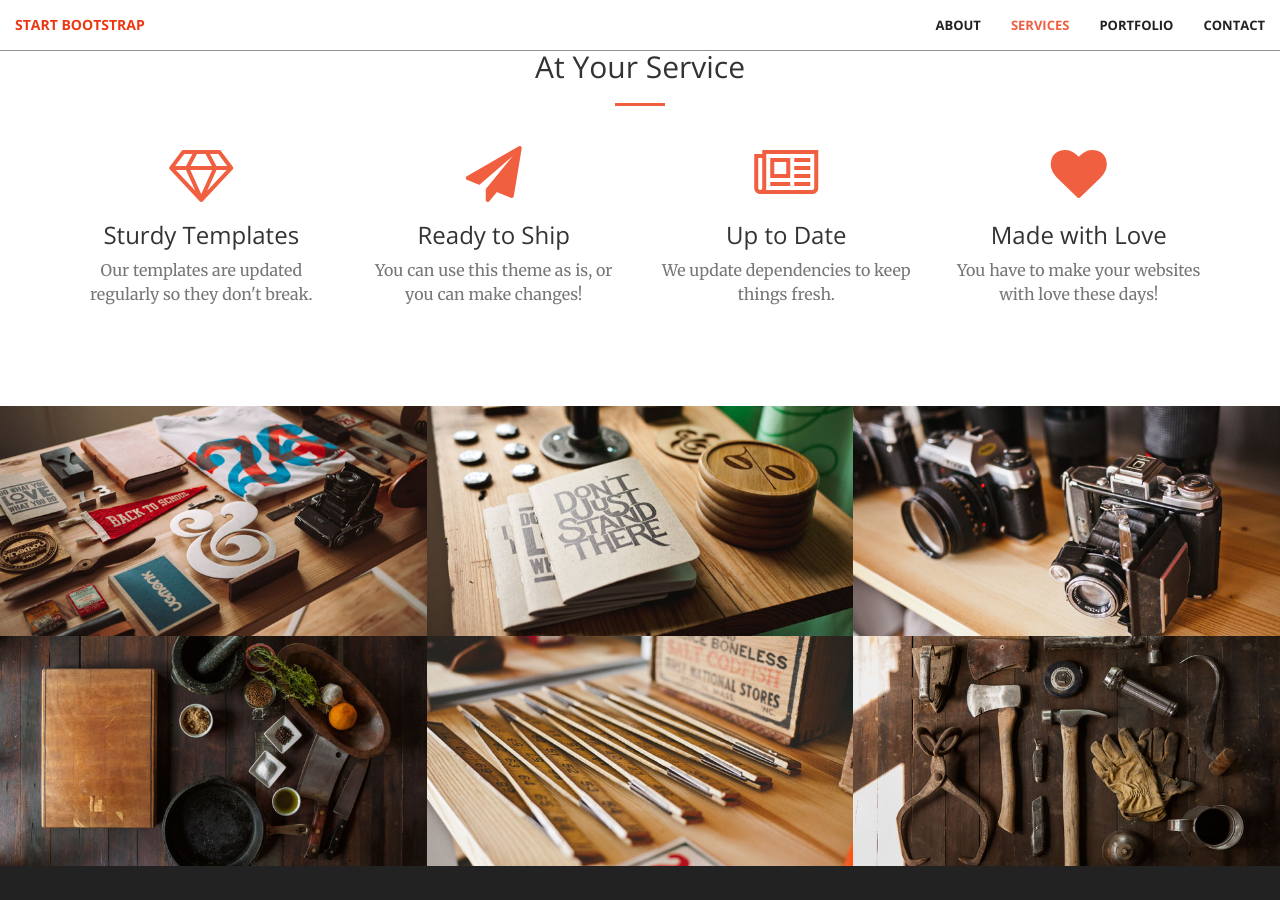
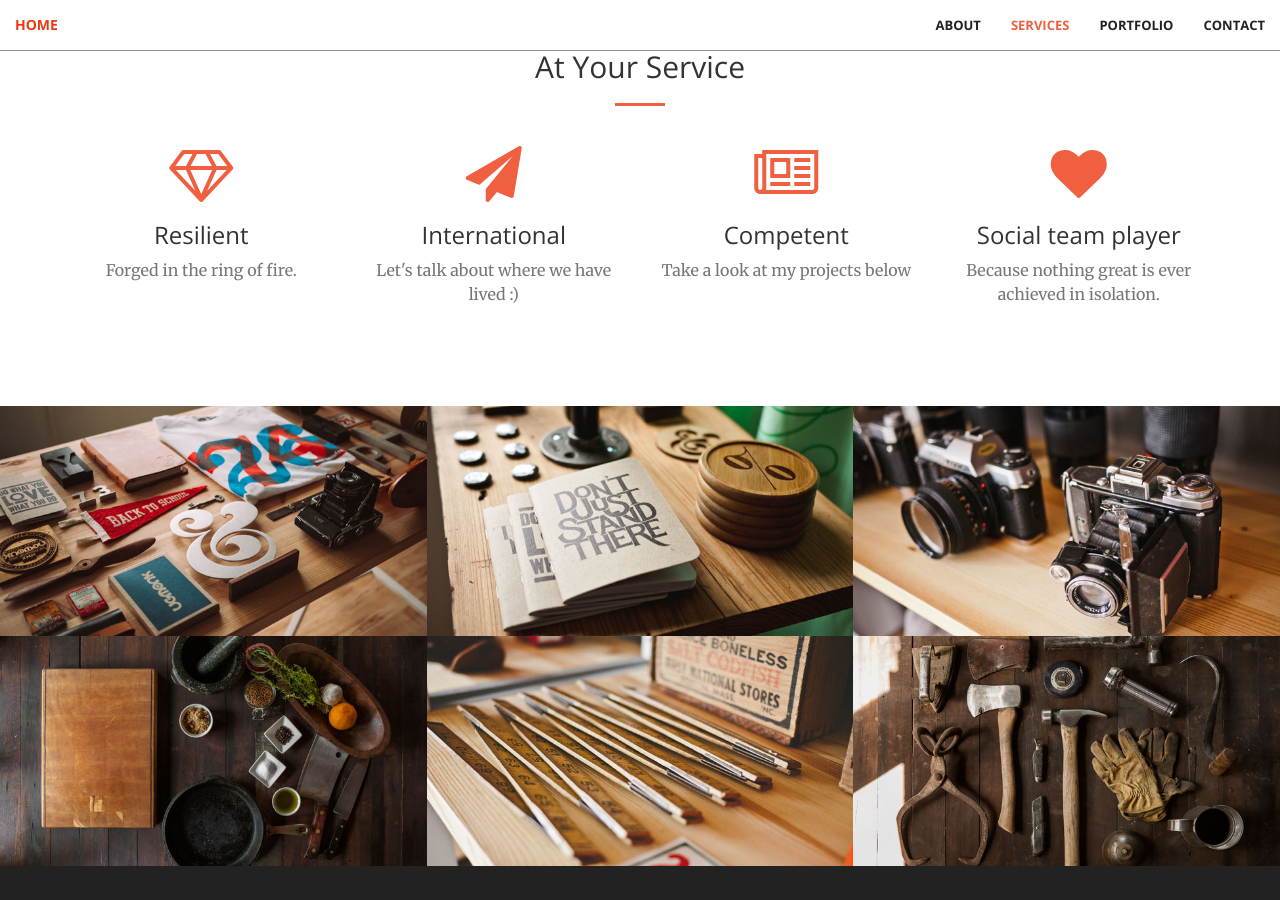
Before and after one commit to jvs--/jvs--.github.io, a Jekyll site: the page built from index.html, in a window 1280 px wide and 900 px high, scrolled down 1392 px. Built offline with Jekyll 4.4.1, drawn with Linux system fonts in a browser that asks for light colours; some of the changed text lies outside the part shown.

Commit message:
added more placeholder text

```diff
--- a/_includes/contact.html
+++ b/_includes/contact.html
@@ -4,7 +4,7 @@
             <div class="col-lg-8 col-lg-offset-2 text-center">
                 <h2 class="section-heading">Let's Get In Touch!</h2>
                 <hr class="primary">
-                <p>Ready to start your next project with us? That's great! Give us a call or send us an email and we will get back to you as soon as possible!</p>
+                <p>Fine her on social media:</p>
             </div>
         <div class="col-lg-2 col-lg-offset-2 text-center">
             <a href="https://twitter.com/{{ site.twitter_username }}">
--- a/_includes/nav.html
+++ b/_includes/nav.html
@@ -8,7 +8,7 @@
                 <span class="icon-bar"></span>
                 <span class="icon-bar"></span>
             </button>
-            <a class="navbar-brand page-scroll" href="#page-top">Start Bootstrap</a>
+            <a class="navbar-brand page-scroll" href="#page-top">Home</a>
         </div>
 
         <!-- Collect the nav links, forms, and other content for toggling -->
--- a/_includes/services.html
+++ b/_includes/services.html
@@ -12,29 +12,29 @@
             <div class="col-lg-3 col-md-6 text-center">
                 <div class="service-box">
                     <i class="fa fa-4x fa-diamond wow bounceIn text-primary"></i>
-                    <h3>Sturdy Templates</h3>
-                    <p class="text-muted">Our templates are updated regularly so they don't break.</p>
+                    <h3>Resilient</h3>
+                    <p class="text-muted">Forged in the ring of fire.</p>
                 </div>
             </div>
             <div class="col-lg-3 col-md-6 text-center">
                 <div class="service-box">
                     <i class="fa fa-4x fa-paper-plane wow bounceIn text-primary" data-wow-delay=".1s"></i>
-                    <h3>Ready to Ship</h3>
-                    <p class="text-muted">You can use this theme as is, or you can make changes!</p>
+                    <h3>International</h3>
+                    <p class="text-muted">Let's talk about where we have lived :) </p>
                 </div>
             </div>
             <div class="col-lg-3 col-md-6 text-center">
                 <div class="service-box">
                     <i class="fa fa-4x fa-newspaper-o wow bounceIn text-primary" data-wow-delay=".2s"></i>
-                    <h3>Up to Date</h3>
-                    <p class="text-muted">We update dependencies to keep things fresh.</p>
+                    <h3>Competent</h3>
+                    <p class="text-muted">Take a look at my projects below</p>
                 </div>
             </div>
             <div class="col-lg-3 col-md-6 text-center">
                 <div class="service-box">
                     <i class="fa fa-4x fa-heart wow bounceIn text-primary" data-wow-delay=".3s"></i>
-                    <h3>Made with Love</h3>
-                    <p class="text-muted">You have to make your websites with love these days!</p>
+                    <h3>Social team player</h3>
+                    <p class="text-muted">Because nothing great is ever achieved in isolation.</p>
                 </div>
             </div>
         </div>
```
